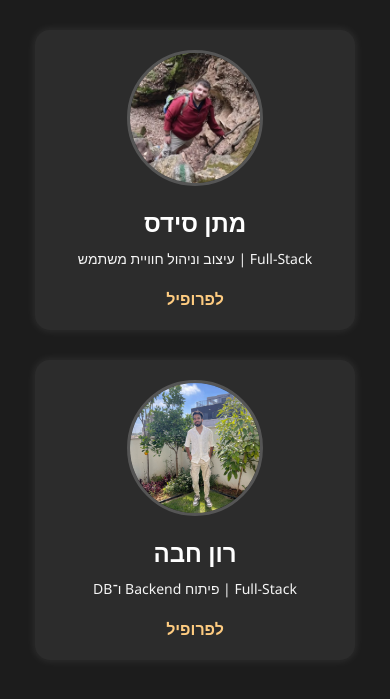
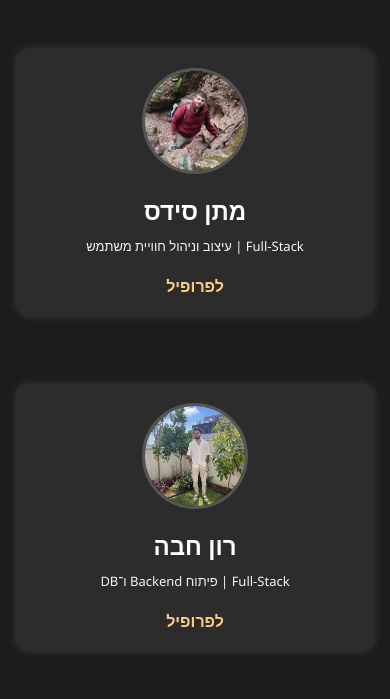
Before and after one commit to MadesX/MR.Book, a PHP site: page /TeamPage.html in a window 390 px wide. Shown: the part 115-814 px from the top of the page. Run offline with PHP 8.4, Linux system fonts and the light colour scheme.

Commit message:
Update TeamPage.css

```diff
--- a/TeamPage.css
+++ b/TeamPage.css
@@ -71,15 +71,24 @@ h1.title {
 
 
 @media (max-width: 1190px) {
-	.team-member {
+	.member {
 		width: 45%;
 		margin: 2% auto;
 	}
 }
 
 @media (max-width: 600px) {
-	.team-member {
+	.member {
 		width: 100%;
 		margin: 5% auto;
 	}
+
+	.member img {
+		width: 100px;
+		height: 100px;
+	}
+
+	.member p {
+		font-size: 13px;
+	}
 }
```
